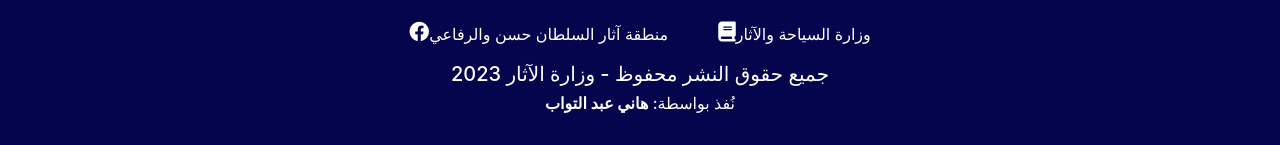
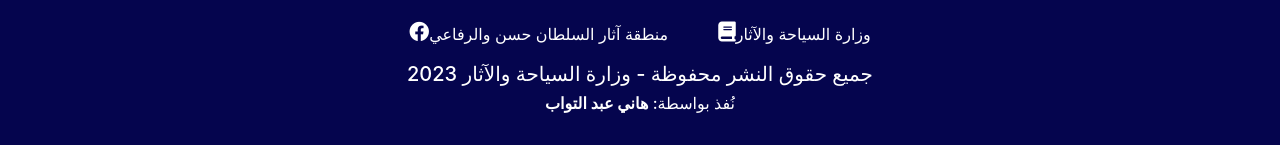
Before and after one commit to hanyaet9/sultan-hassan-and-rifai, a plain HTML site: page index.html in a window 1280 px wide. Shown: the part 3521-3666 px from the top of the page. Drawn offline with Linux system fonts and the light colour scheme.

Commit message:
Update index.html

```diff
--- a/index.html
+++ b/index.html
@@ -301,7 +301,7 @@
 </div>
 
 </div>
-  <h5>جميع حقوق النشر محفوظ - وزارة الآثار 2023</h5>
+  <h5>جميع حقوق النشر محفوظة - وزارة السياحة والآثار 2023</h5>
   <h6>نُفذ بواسطة: <strong>هاني عبد التواب</strong></h6>
  </nav>
 </section>
```
